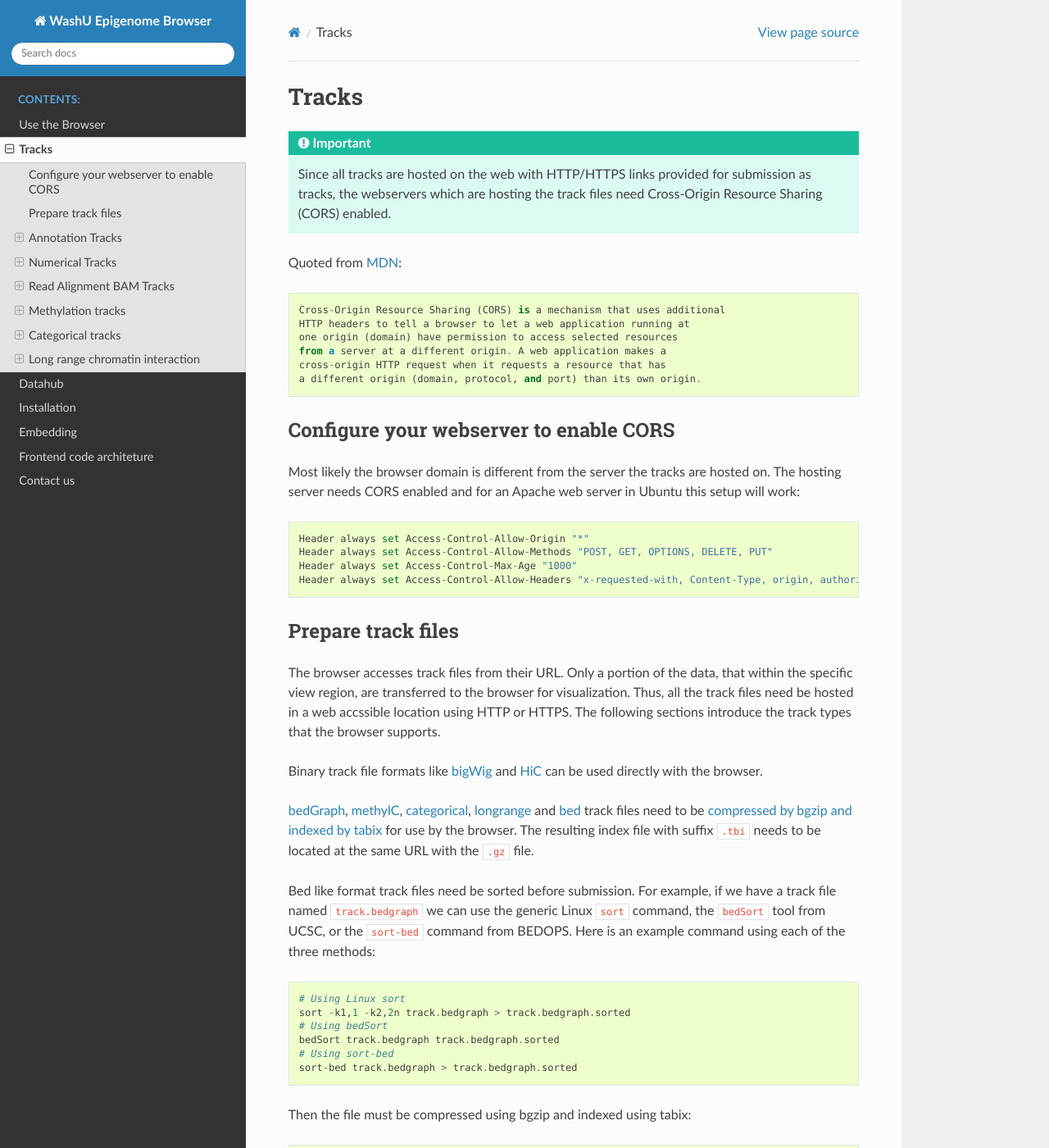
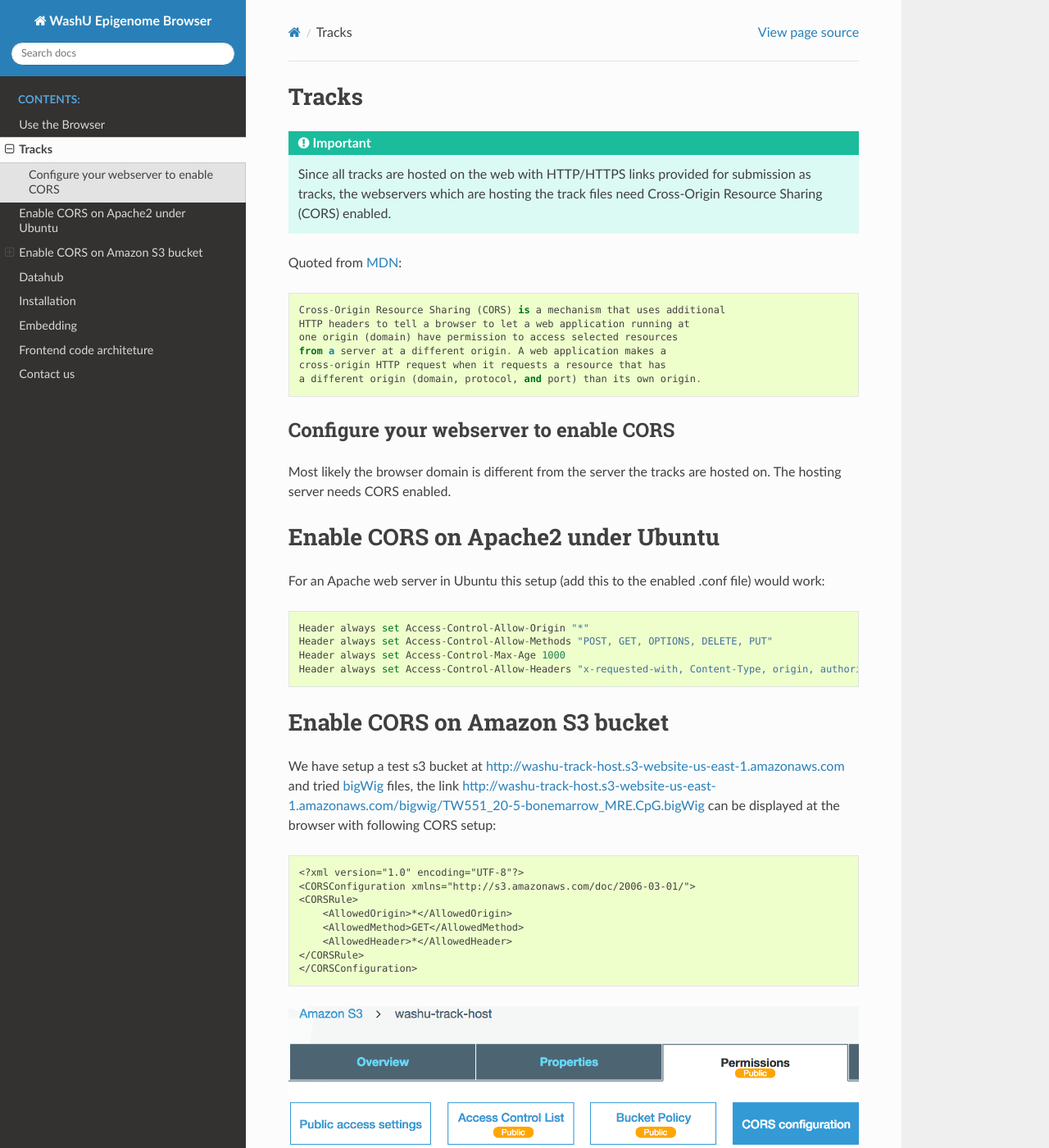
Before and after one commit to lidaof/eg-docs, a Sphinx documentation site: the page built from docs/tracks.rst, in a window 1280 px wide and 1400 px high. Shown: the whole window at 82% size. Built offline with Sphinx 7.4.7 and the Read the Docs theme 2.0.0, drawn with Linux system fonts in a browser that asks for light colours.

Commit message:
add s3 cors

```diff
--- a/docs/tracks.rst
+++ b/docs/tracks.rst
@@ -21,13 +21,35 @@ Configure your webserver to enable CORS
 ---------------------------------------
 
 Most likely the browser domain is different from the server the tracks are hosted on. The hosting server
-needs CORS enabled and for an Apache web server in Ubuntu this setup will work::
+needs CORS enabled.
+
+Enable CORS on Apache2 under Ubuntu
+===================================
+
+For an Apache web server in Ubuntu this setup (add this to the enabled .conf file) would work::
 
     Header always set Access-Control-Allow-Origin "*"
     Header always set Access-Control-Allow-Methods "POST, GET, OPTIONS, DELETE, PUT"
-    Header always set Access-Control-Max-Age "1000"
+    Header always set Access-Control-Max-Age 1000
     Header always set Access-Control-Allow-Headers "x-requested-with, Content-Type, origin, authorization, accept, client-security-token"
 
+Enable CORS on Amazon S3 bucket
+===============================
+
+We have setup a test s3 bucket at http://washu-track-host.s3-website-us-east-1.amazonaws.com and tried bigWig_ files,
+the link http://washu-track-host.s3-website-us-east-1.amazonaws.com/bigwig/TW551_20-5-bonemarrow_MRE.CpG.bigWig can be
+displayed at the browser with following CORS setup::
+
+    <?xml version="1.0" encoding="UTF-8"?>
+    <CORSConfiguration xmlns="http://s3.amazonaws.com/doc/2006-03-01/">
+    <CORSRule>
+        <AllowedOrigin>*</AllowedOrigin>
+        <AllowedMethod>GET</AllowedMethod>
+        <AllowedHeader>*</AllowedHeader>
+    </CORSRule>
+    </CORSConfiguration>
+
+.. image:: _static/s3_cors.png
 
 Prepare track files
 -------------------
```
Also changed, not shown: docs/_static/s3_cors.png (added).
